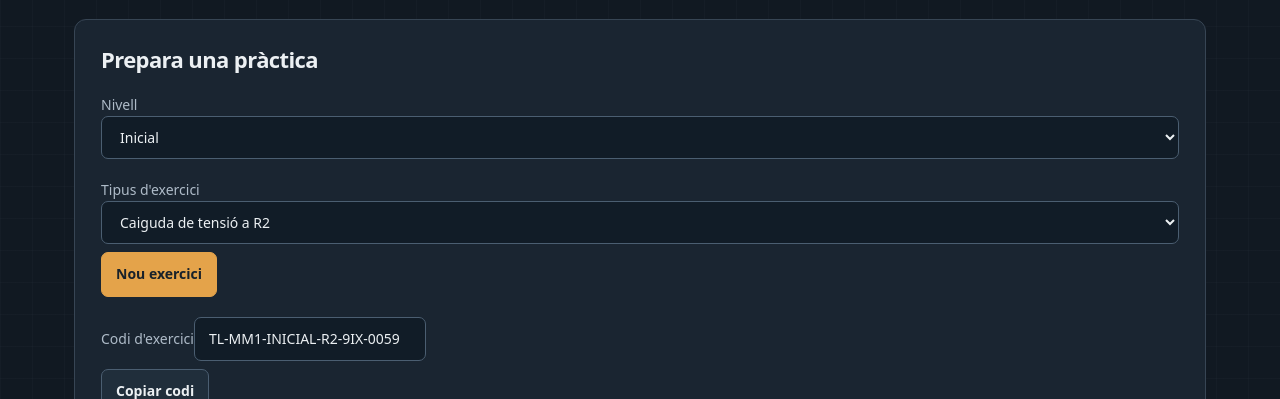
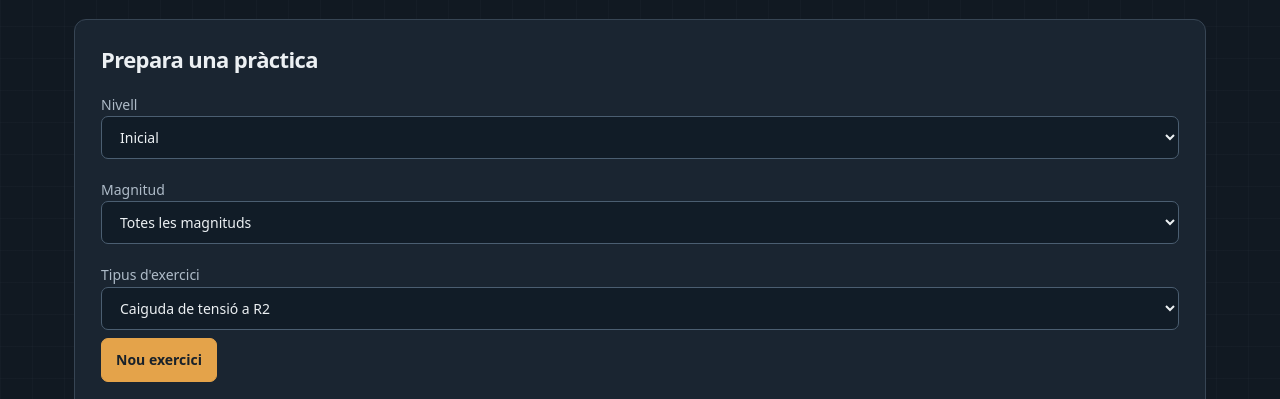
Before and after one commit to SeaSeven/TecLab, a website with bundled scripts: page labs/lab-007/index.html in a window 1280 px wide. Shown: the part 390-789 px from the top of the page. Built offline with nearby package versions, Linux system fonts and the light colour scheme.

Commit message:
LAB-007 v0.7.1: filtre explícit de magnitud a la preparació de pràctiques

```diff
--- a/labs/lab-007/index.html
+++ b/labs/lab-007/index.html
@@ -2,7 +2,7 @@
 <body><a class="skip-link" href="#main-content">Salta al contingut</a><header class="teclab-site-header"><a class="brand" href="../../index.html" aria-label="Tornar al catàleg de TecLab"><svg viewBox="0 0 100 100" aria-hidden="true"><path d="M50 6 87 27V73L50 94 13 73V27Z M7 52H29L40 26 52 76 63 43 71 52H93"/></svg><span>TecLab<small>Laboratoris tècnics interactius</small></span></a><span class="version">TECLAB / v0.6</span></header>
 <main id="main-content" class="lab007-main"><a class="back" href="../../index.html">← Catàleg</a><p class="eyebrow" id="sectionKicker">LAB-007 / PRÀCTICA</p><h1 id="sectionTitle">Mesures amb multímetre</h1><nav class="tabs" aria-label="Apartats del laboratori"><button class="tab active" type="button" data-section="laboratori" aria-current="page">Laboratori</button><button class="tab" type="button" data-section="fonaments">Fonaments</button><button class="tab" type="button" data-section="ajuda">Ajuda</button></nav>
 <section id="tab-laboratori">
-<section class="panel manager"><h2>Prepara una pràctica</h2><div class="manager-row"><label>Nivell<select id="level"><option value="inicial">Inicial</option><option value="basic">Bàsic</option><option value="intermedi">Intermedi</option><option value="avancat">Avançat</option></select></label><label>Tipus d'exercici<select id="kind"></select></label><button class="primary" id="newExercise">Nou exercici</button></div><div class="code-row"><label>Codi d'exercici<input id="exerciseCode" readonly aria-label="Codi de l'exercici actual"></label><button id="copyExercise" type="button">Copiar codi</button><label>Recuperar codi<input id="recoverCode" placeholder="TL-MM1-..." aria-label="Codi per recuperar un exercici"></label><button id="recover" type="button">Recuperar</button></div><p class="help" id="codeStatus" role="status"></p></section>
+<section class="panel manager"><h2>Prepara una pràctica</h2><div class="manager-row"><label>Nivell<select id="level"><option value="inicial">Inicial</option><option value="basic">Bàsic</option><option value="intermedi">Intermedi</option><option value="avancat">Avançat</option></select></label><label>Magnitud<select id="magnitude" aria-label="Filtra els exercicis per magnitud"><option value="all">Totes les magnituds</option><option value="VDC">Tensió contínua (V⎓)</option><option value="ADC">Intensitat contínua (A⎓)</option><option value="OHM">Resistència (Ω)</option></select></label><label>Tipus d'exercici<select id="kind"></select></label><button class="primary" id="newExercise">Nou exercici</button></div><div class="code-row"><label>Codi d'exercici<input id="exerciseCode" readonly aria-label="Codi de l'exercici actual"></label><button id="copyExercise" type="button">Copiar codi</button><label>Recuperar codi<input id="recoverCode" placeholder="TL-MM1-..." aria-label="Codi per recuperar un exercici"></label><button id="recover" type="button">Recuperar</button></div><p class="help" id="codeStatus" role="status"></p></section>
 <section class="objective-section" aria-labelledby="objective-heading"><p class="eyebrow">PRÀCTICA ACTUAL</p><h2 id="objective-heading">Enunciat de l’exercici</h2><div class="task-card" id="task" role="region" aria-label="Enunciat de la pràctica"></div></section>
 <div class="toolbar"><div role="group" aria-label="Vista del circuit"><button id="schema" class="active">Esquema elèctric</button><button id="physical">Muntatge físic</button></div><button id="reset">Netejar connexions</button></div>
 <section class="panel wiring-panel" aria-label="Preparació del circuit">
```
